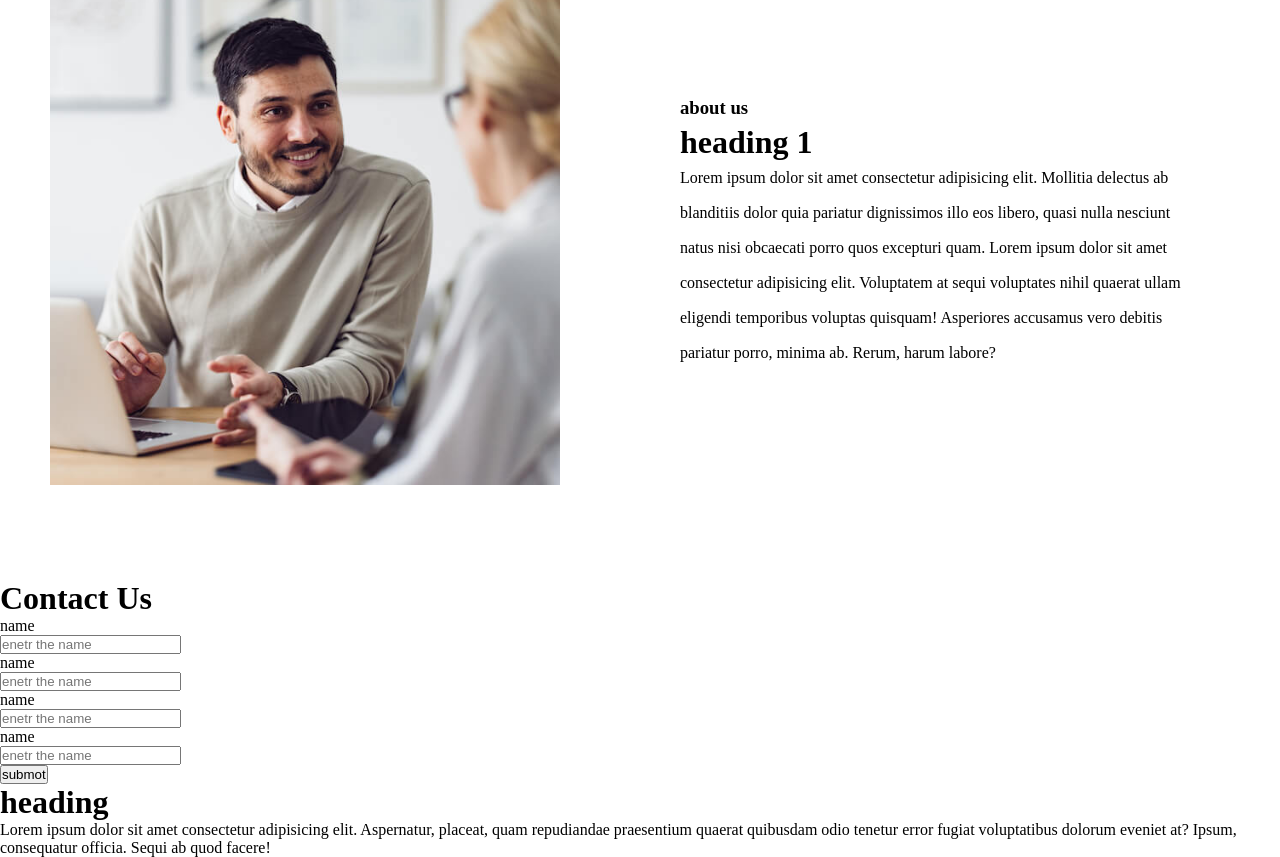
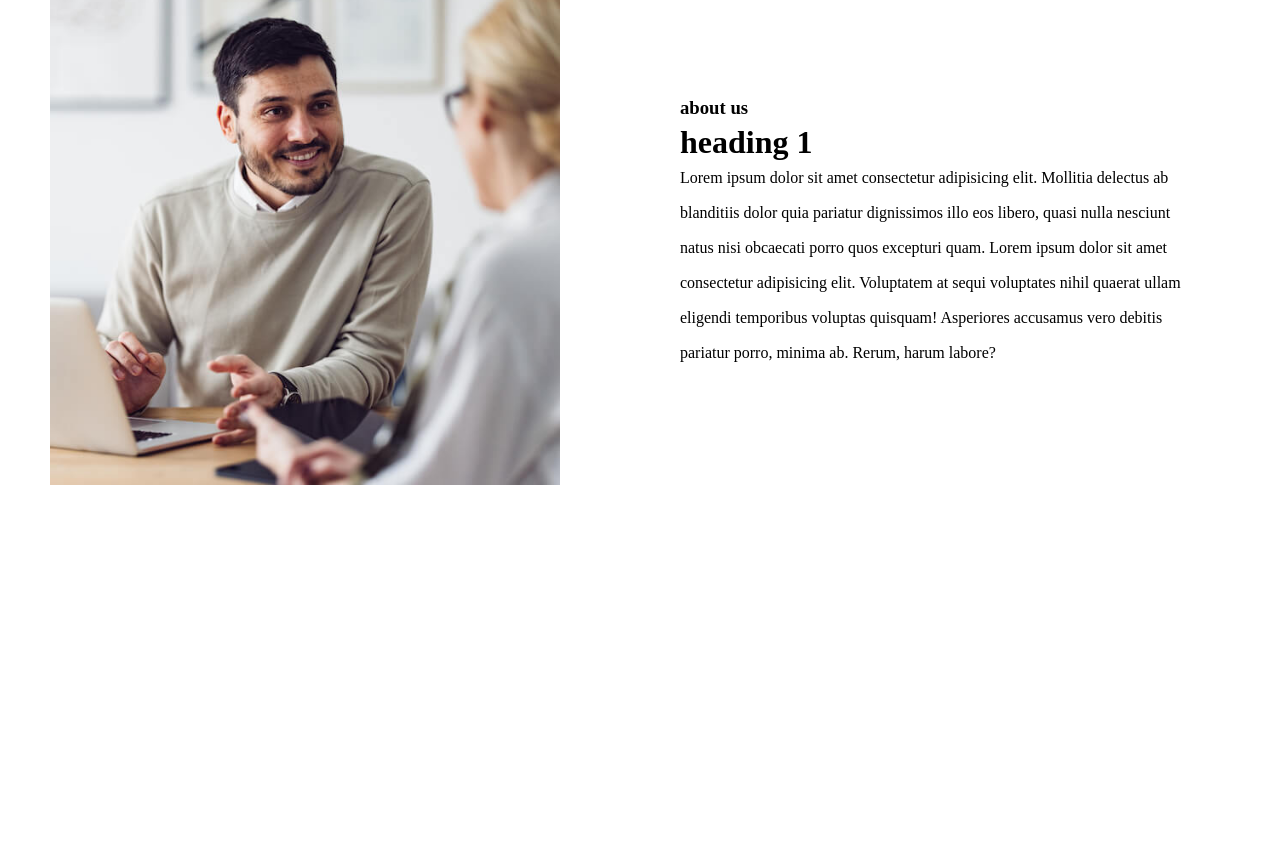
Before and after one commit to jyothi-k-g/p, a plain HTML site: page index.html in a window 1280 px wide. Shown: the part 625-1482 px from the top of the page. After the commit the page ends 1205 px from the top, so only its background shows below. Drawn offline with Linux system fonts and the light colour scheme.

Commit message:
Update index.html

```diff
--- a/index.html
+++ b/index.html
@@ -47,27 +47,6 @@
                  vero debitis pariatur porro, minima ab. Rerum, harum labore?</p>
         </div>
     </div>
-    <div class="container3">
-        <div class="contactform">
-            <h1>Contact Us</h1>
-            <form>
-                <label> name</label></br>
-                <input type="text" placeholder="enetr the name"></br>
-                <label> name</label></br>
-                <input type="text" placeholder="enetr the name"></br>
-                <label> name</label></br>
-                <input type="text" placeholder="enetr the name"></br>
-                <label> name</label></br>
-                <input type="text" placeholder="enetr the name"></br>
-                <input type="submit" value="submot">
-            </form>
-        </div>
-        <div class="formcontent">
-            <h1>heading</h1>
-            <p>Lorem ipsum dolor sit amet consectetur adipisicing elit. Aspernatur, placeat,
-                quam repudiandae praesentium quaerat quibusdam odio tenetur error fugiat
-                voluptatibus dolorum eveniet at? Ipsum, consequatur officia. Sequi ab quod facere!</p>
-        </div>
-    </div>
+
 </body>
 </html>
```
